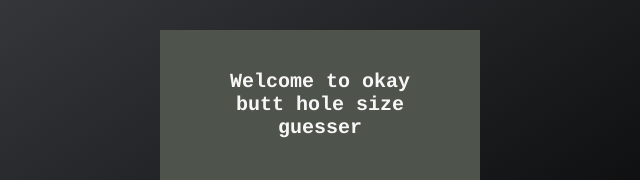
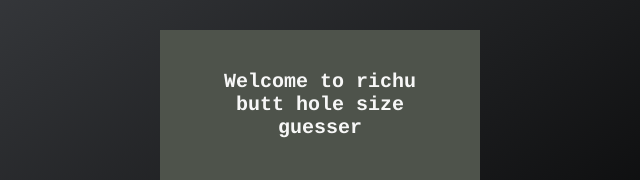
Before and after one commit to Devnish0/richubhai, a plain HTML site: page index.html in a window 1280 px wide. Shown: the part 165-345 px from the top of the page, 320-960 px from the left. Drawn offline with Linux system fonts and the light colour scheme.

Commit message:
Update index.html

```diff
--- a/index.html
+++ b/index.html
@@ -68,7 +68,7 @@
 <body>
     <div id="sqr">
         <div id="square">
-            <b>Welcome to okay butt hole size guesser</b>
+            <b>Welcome to richu butt hole size guesser</b>
             <p>As requested, you can submit guesses in next pages</p>
             <i>log in to your account:</i>
             <button id="mn" onclick="location.href='new2.html'">login</button>
```
